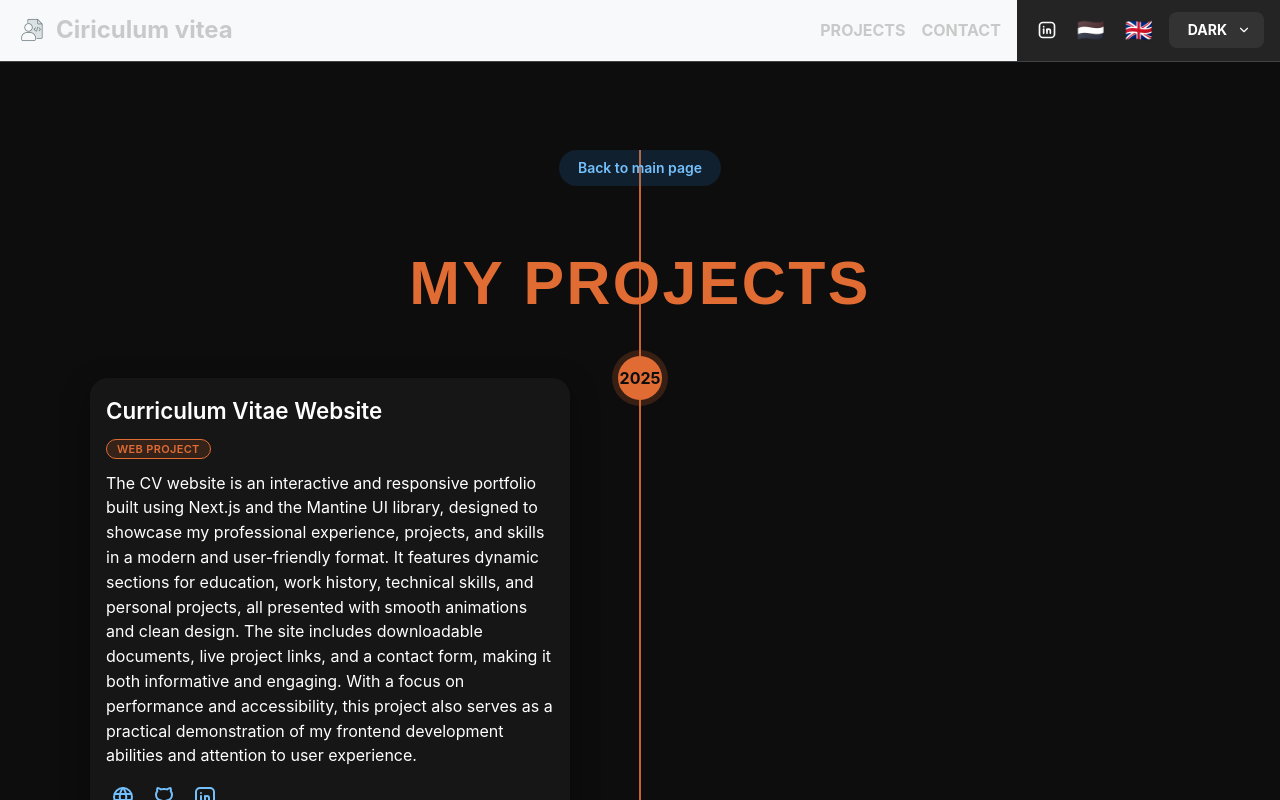
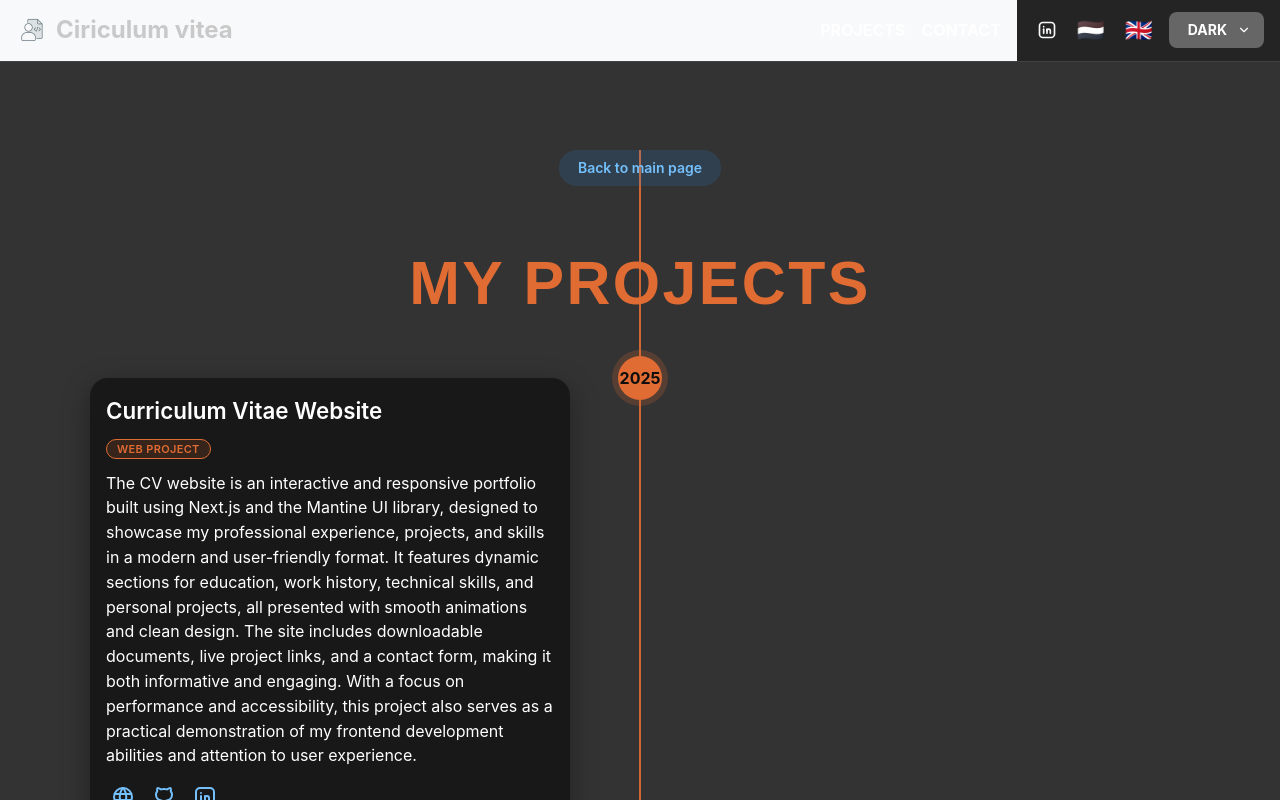
Before and after one commit to Pecako2001/curriculum_vitae, a Next.js app: page /projects in a window 1280 px wide. Shown: the top 800 px of the page. Built offline with nearby package versions, Linux system fonts and the light colour scheme.

Commit message:
refactor: update color variables for consistent theming across components

```diff
--- a/app/module.css
+++ b/app/module.css
@@ -1,29 +1,33 @@
 :root {
-  --bg-color: #ffffff;
+  --bg-color: #e6e6e6;
   --text-color: #000000;
   --primary-color: #0070f3;
-  --accent: #e06c34;
+  --accent: #2d42ff;
   --bg-dark: #0d0d0d;
   --dark-bg: #0d0d0d;
-  --card-bg: #181818f2;
+  --card-bg: #9e9e9e;
   --card-radius: 18px;
   --navbar-bg: #ffffff;
   --navbar-color: #000000;
   --light-text: #f5f5f5;
   --gap-inline: 2rem;
-  --white: #ffffff;
   --muted-text: #adadad;
   --muted-text-light: #d0d0d0;
-  --gradient-start: #ff512f;
-  --gradient-end: #dd2476;
+  --gradient-start: #2f3dff;
+  --gradient-end: #9324dd;
   --social-bg: #d3d3d3;
-  --accent-hover: #f07d46;
+  --accent-hover: #466ef0;
 }
 
 .dark {
-  --bg-color: #000000;
+  --bg-color: #333333;
   --text-color: #ffffff;
-  --primary-color: #1e90ff;
-  --navbar-bg: #333333;
+  --primary-color: #003366;
+  --card-bg: #181818f2;
+  --navbar-bg: #666666;
   --navbar-color: #ffffff;
+  --accent: #e06c34;
+  --gradient-start: #ff512f;
+  --accent-hover: #f07d46;
+  --gradient-end: #dd2476;
 }
--- a/app/projects/projects.module.css
+++ b/app/projects/projects.module.css
@@ -1,6 +1,6 @@
 /* SECTION */
 .wrapper {
-    background: var(--bg-dark);
+    background: var(--bg-color);
     padding: clamp(4rem, 7vw, 6rem) 1rem;
     color: var(--light-text);
     overflow: hidden;
@@ -86,7 +86,7 @@
     margin: 0 0 0.35rem;
     font-size: 1.4rem;
     font-weight: 600;
-    color: var(--white);
+    color: var(--text-color);
   }
 
   .cardTag {
--- a/components/About/About.module.css
+++ b/components/About/About.module.css
@@ -1,7 +1,7 @@
 
 /* Section wrapper */
 .wrapper {
-    background: var(--bg-dark);
+    background: var(--bg-color);
     padding: clamp(4rem, 8vw, 7rem) 1rem;
     display: flex;
     justify-content: center;
--- a/components/CV/ModernTimeline/ModernTimeline.module.css
+++ b/components/CV/ModernTimeline/ModernTimeline.module.css
@@ -1,8 +1,8 @@
 .wrapper {
   position: relative;
   padding: clamp(4rem, 8vw, 6rem) 1rem;
-  background: var(--bg-dark);
-  color: var(--light-text);
+  background: var(--bg-color);
+  color: var(--text-color);
   overflow: hidden;
 }
 
@@ -83,7 +83,7 @@
   font-size: clamp(1.6rem, 3.2vw, 2.2rem);
   margin: 0 0 0.25rem;
   letter-spacing: 0.02em;
-  color: var(--white);
+  color: var(--text-color);
 }
 
 .subtitle {
--- a/components/Homepage/Contact.module.css
+++ b/components/Homepage/Contact.module.css
@@ -1,6 +1,6 @@
 /* SECTION WRAPPER */
 .wrapper {
-  background: var(--bg-dark);
+  background: var(--bg-color);
   padding: clamp(4rem, 7vw, 6rem) 1rem;
   display: flex;
   justify-content: center;
@@ -36,7 +36,7 @@
 .inputRoot .mantine-Input-input {
   background: rgba(255, 255, 255, 0.06);
   border-color: rgba(255, 255, 255, 0.25);
-  color: var(--white);
+  color: var(--text-color);
 }
 
 .inputRoot .mantine-Input-input:focus-within {
@@ -46,7 +46,7 @@
 /* Submit button accent */
 .submitBtn {
   background: var(--accent);
-  color: var(--white);
+  color: var(--text-color);
   transition: background 0.25s ease;
 }
 .submitBtn:hover {
--- a/components/Introduction/Introduction.module.css
+++ b/components/Introduction/Introduction.module.css
@@ -48,7 +48,6 @@
   font-size: clamp(3.5rem, 8vw, 7rem);
   line-height: 0.9;
   margin: 0;
-  color: var(--text-color);
   padding-left: 2rem;
   text-transform: uppercase;
   letter-spacing: 0.015em;
@@ -64,7 +63,6 @@
   max-width: 38ch;
   font-size: clamp(1rem, 1.4vw + 0.8rem, 1.3rem);
   line-height: 1.6;
-  color: var(--text-color);
   opacity: 0.85;
 }
 
@@ -191,7 +189,6 @@
   left: 0;
   width: 100%;
   height: clamp(4rem, 8vw, 6rem);
-  background: linear-gradient(transparent, var(--dark-bg));
   pointer-events: none;
 }
 
--- a/components/Navbar/Navbar.module.css
+++ b/components/Navbar/Navbar.module.css
@@ -2,7 +2,7 @@
   text-transform: uppercase;
   font-weight: 700;
   text-decoration: none;
-  color: inherit;
+  color: var(--text-color);
   transition: color 0.15s ease;
 }
 
@@ -11,7 +11,6 @@
 }
 
 .brand {
-  color: var(--text-color);
   display: flex;
   align-items: center;
   gap: 0.5rem;
--- a/components/Navbar/Navbar.tsx
+++ b/components/Navbar/Navbar.tsx
@@ -57,7 +57,7 @@ export default function Navbar() {
   const themeLabel = theme === "theme-light" ? "Light" : "Dark";
 
   return (
-    <Box component="header" w="100%">
+    <Box component="header" w="100%" className={classes.navbar}>
       <Flex w="100%">
         <Flex
           flex={1}
--- a/components/Skills/Skills.module.css
+++ b/components/Skills/Skills.module.css
@@ -1,10 +1,11 @@
 .wrapper {
     position: relative;
     padding: clamp(4rem, 7vw, 6rem) 1rem;
-    background: var(--bg-dark);
     display: flex;
+    background: var(--bg-color);
     justify-content: center;
     color: var(--light-text);
+
   }
 
   .inner {
--- a/components/SoftwareExperience/SoftwareExperience.module.css
+++ b/components/SoftwareExperience/SoftwareExperience.module.css
@@ -2,7 +2,7 @@
 .wrapper {
   position: relative;
   padding: clamp(4rem, 7vw, 6rem) 1rem;
-  background: var(--bg-dark);
+  background: var(--bg-color);
   display: flex;
   justify-content: center;
   color: var(--light-text);
@@ -64,7 +64,7 @@
 }
 
 .listItem strong {
-  color: var(--white);
+  color: var(--text-color);
 }
 
 .listItem::before {
```
